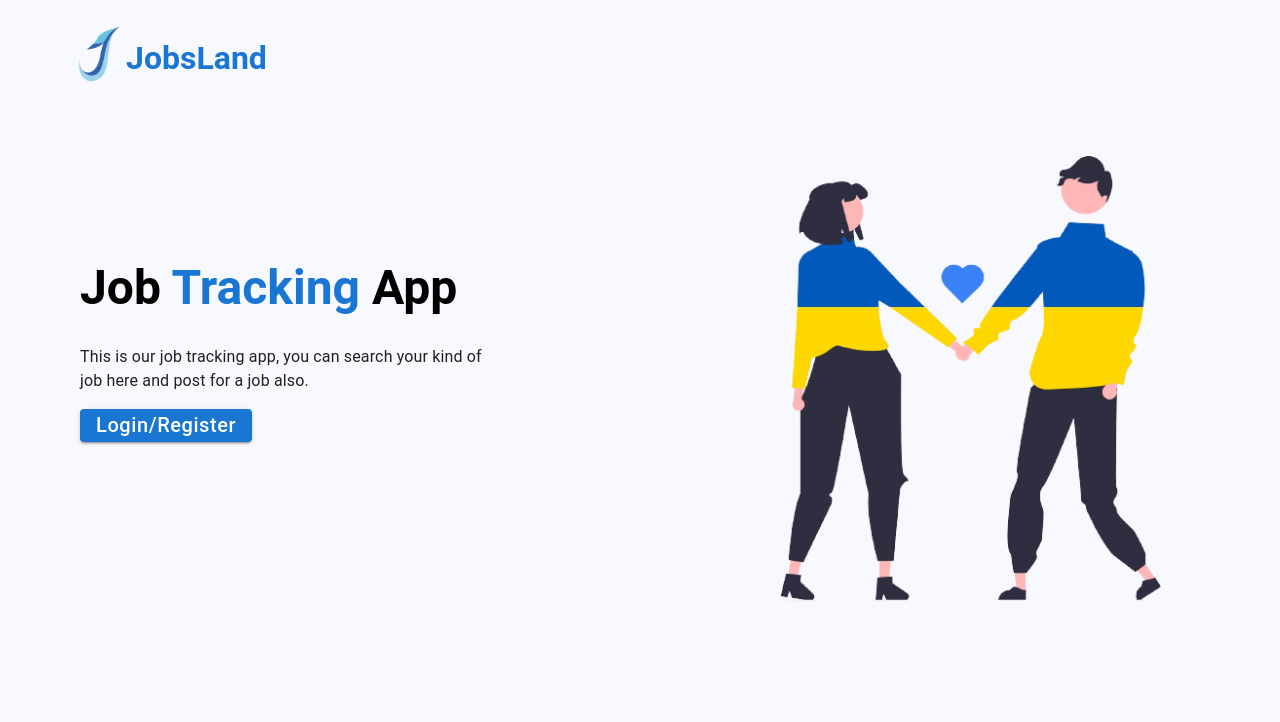
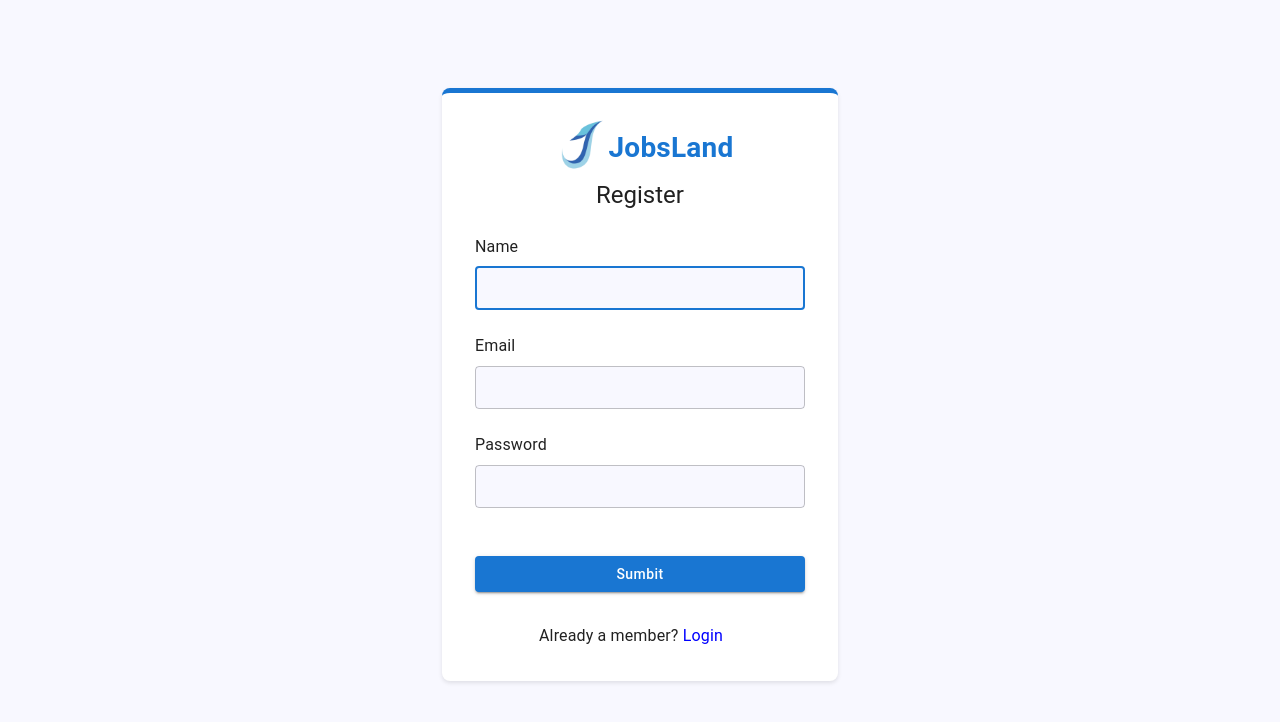
Before and after one commit to uzairmirza90/react-js-jobs, a React (Create React App) app: page /Register in a window 1280 px wide. Shown: the top 722 px of the page. Built offline with nearby package versions, Linux system fonts and the light colour scheme.

Commit message:
i have added landing page, login and register components and add functionalities. i dont know how to make a seperate branch for regiter component but in this branch i have updated all

```diff
--- a/package.json
+++ b/package.json
@@ -11,6 +11,7 @@
     "@testing-library/user-event": "^13.5.0",
     "react": "^18.2.0",
     "react-dom": "^18.2.0",
+    "react-router-dom": "^6.12.1",
     "react-scripts": "5.0.1",
     "web-vitals": "^2.1.4"
   },
--- a/src/App.js
+++ b/src/App.js
@@ -1,12 +1,18 @@
 import "./App.css";
-import Login from "./components/SignIn/Login";
+import Login from "./components/Login/Login";
+import { BrowserRouter, Route, Routes } from "react-router-dom";
+import Register from "./components/Register/Register";
 import LandingPage from "./views/LandingPage/landingPage";
-function app() {
+function App() {
   return (
-    <div>
-      <LandingPage />
-    </div>
+    <BrowserRouter>
+      <Routes>
+        <Route path="/" element={<LandingPage />} />
+        <Route path="/Login" element={<Login />} />
+        <Route path="/Register" element={<Register />} />
+      </Routes>
+    </BrowserRouter>
   );
 }
 
-export default app;
+export default App;
--- a/src/components/SignIn/Login.js
+++ b/src/components/Login/Login.js
@@ -11,7 +11,7 @@ import { createTheme, ThemeProvider } from "@mui/material/styles";
 import logoImage from "../../assets/logo.jpg";
 import { useState } from "react";
 
-import { Link } from "@mui/material";
+import { Link } from "react-router-dom";
 
 // TODO remove, this demo shouldn't need to reset the theme.
 
@@ -30,15 +30,7 @@ export default function SignIn() {
   const [isValidPass, setIsValidPass] = useState(false);
   const [isWrongEmail, setIsWrongEmail] = useState(false);
   const [isWrongPass, setIsWrongPass] = useState(false);
-  const [nameChange, setNameChange] = useState("");
-  const [isNameValid, setIsNameValid] = useState(false);
-  const [isWrongName, setIsWrongName] = useState(false);
-  const [isNotMember, setIsNotMember] = useState(false);
 
-  const nameChangeHandler = (event) => {
-    setNameChange(event.target.value);
-    setIsWrongName(false);
-  };
   const emailHandler = function (event) {
     setEmail(event.target.value);
     setIsWrongEmail(false);
@@ -47,16 +39,11 @@ export default function SignIn() {
     setPassword(event.target.value);
     setIsWrongPass(false);
   };
-  const registerHandler = (e) => {
-    e.preventDefault();
-    setIsNotMember((prevState) => !prevState);
-  };
 
   const handleSubmit = (event) => {
     event.preventDefault();
     setIsWrongEmail(true);
     setIsWrongPass(true);
-    setIsWrongName(true);
 
     const isEmailValid =
       /^[^A-Z]*$/.test(email.trim()) &&
@@ -68,7 +55,6 @@ export default function SignIn() {
       /[A-Z]/.test(password) &&
       /[!@#$%^&*]/.test(password);
 
-    setIsNameValid(nameChange.trim().length > 0);
     setIsValidEmail(isEmailValid);
     setIsValidPass(isPassValid);
     console.log(email, password);
@@ -120,7 +106,7 @@ export default function SignIn() {
             variant="h5"
             sx={{ mb: 2, fontWeight: "normal" }}
           >
-            {isNotMember ? "Register" : "Login"}
+            Login
           </Typography>
           <Box
             component="form"
@@ -128,43 +114,12 @@ export default function SignIn() {
             noValidate
             sx={{ mt: 1 }}
           >
-            {isNotMember && (
-              <Box>
-                <Typography variant="p">Name</Typography>
-                <TextField
-                  margin="normal"
-                  required
-                  fullWidth
-                  id="name"
-                  name="name"
-                  autoComplete="name"
-                  onChange={nameChangeHandler}
-                  error={!isNameValid && isWrongName}
-                  helperText={
-                    !isNameValid && isWrongName ? "please enter you name" : ""
-                  }
-                  sx={{
-                    mt: 1,
-                    mb: 3,
-                    "& .MuiInputBase-input": {
-                      height: "10px",
-                    },
-                  }}
-                  InputProps={{
-                    sx: {
-                      backgroundColor: "#f8f8ff",
-                    },
-                  }}
-                />
-              </Box>
-            )}
             <Typography variant="p">Email</Typography>
             <TextField
               margin="normal"
               required
               fullWidth
               id="email"
-              // label="Email Address"
               name="email"
               autoComplete="email"
               autoFocus
@@ -235,9 +190,13 @@ export default function SignIn() {
               Sumbit
             </Button>
             <Typography variant="p" sx={{ ml: 8 }}>
-              {isNotMember ? "Already a member? " : "Not a member yet? "}
-              <Link href="/register" underline="none" onClick={registerHandler}>
-                {isNotMember ? "Login" : "Register"}
+              Not a member yet?
+              <Link
+                to="/Register"
+                style={{ textDecoration: "none", color: "blue" }}
+              >
+                {" "}
+                Register
               </Link>
             </Typography>
           </Box>
--- /dev/null
+++ b/src/components/Register/Register.js
@@ -0,0 +1,245 @@
+import * as React from "react";
+
+import Button from "@mui/material/Button";
+import CssBaseline from "@mui/material/CssBaseline";
+import TextField from "@mui/material/TextField";
+
+import Box from "@mui/material/Box";
+import Typography from "@mui/material/Typography";
+import Container from "@mui/material/Container";
+import { createTheme, ThemeProvider } from "@mui/material/styles";
+import logoImage from "../../assets/logo.jpg";
+import { useState } from "react";
+
+import { Link } from "react-router-dom";
+
+// TODO remove, this demo shouldn't need to reset the theme.
+
+const defaultTheme = createTheme({
+  palette: {
+    background: {
+      default: "#f8f8ff",
+    },
+  },
+});
+
+export default function SignIn() {
+  const [email, setEmail] = useState("");
+  const [password, setPassword] = useState("");
+  const [isValidEmail, setIsValidEmail] = useState(false);
+  const [isValidPass, setIsValidPass] = useState(false);
+  const [isWrongEmail, setIsWrongEmail] = useState(false);
+  const [isWrongPass, setIsWrongPass] = useState(false);
+  const [nameChange, setNameChange] = useState("");
+  const [isNameValid, setIsNameValid] = useState(false);
+  const [isWrongName, setIsWrongName] = useState(false);
+
+  const nameChangeHandler = (event) => {
+    setNameChange(event.target.value);
+    setIsWrongName(false);
+  };
+  const emailHandler = function (event) {
+    setEmail(event.target.value);
+    setIsWrongEmail(false);
+  };
+  const passHandler = (event) => {
+    setPassword(event.target.value);
+    setIsWrongPass(false);
+  };
+
+  const handleSubmit = (event) => {
+    event.preventDefault();
+    setIsWrongEmail(true);
+    setIsWrongPass(true);
+    setIsWrongName(true);
+
+    const isEmailValid =
+      /^[^A-Z]*$/.test(email.trim()) &&
+      email.trim().includes("@") &&
+      email.length !== 0;
+
+    const isPassValid =
+      password.length > 6 &&
+      /[A-Z]/.test(password) &&
+      /[!@#$%^&*]/.test(password);
+
+    setIsNameValid(nameChange.trim().length > 0);
+    setIsValidEmail(isEmailValid);
+    setIsValidPass(isPassValid);
+    console.log(email, password);
+  };
+
+  return (
+    <ThemeProvider theme={defaultTheme}>
+      <Container component="main" maxWidth="xs">
+        <CssBaseline />
+        <Box
+          sx={{
+            marginTop: 11,
+            display: "flex",
+            flexDirection: "column",
+            alignItems: "center",
+            backgroundColor: "#ffffff",
+            padding: "33px",
+            borderRadius: "8px",
+            boxShadow: "0px 2px 4px rgba(0, 0, 0, 0.1)",
+            borderTop: "5px solid #1976d2",
+            // height: 520,
+            transition: "box-shadow 0.3s ease",
+            "&:hover": {
+              boxShadow: "0px 4px 8px rgba(0, 0, 0, 0.2)",
+            },
+          }}
+        >
+          <Box
+            sx={{
+              marginTop: -1,
+              display: "flex",
+              alignItems: "center",
+              mb: 1,
+            }}
+          >
+            <img src={logoImage} alt="Avatar" width={70} />
+
+            <Typography
+              component="h1"
+              variant="h4"
+              color="primary"
+              sx={{ fontWeight: "bold", fontSize: "28px", mt: 1, ml: -1 }}
+            >
+              JobsLand
+            </Typography>
+          </Box>
+          <Typography
+            component="h1"
+            variant="h5"
+            sx={{ mb: 2, fontWeight: "normal" }}
+          >
+            Register
+          </Typography>
+          <Box
+            component="form"
+            onSubmit={handleSubmit}
+            noValidate
+            sx={{ mt: 1 }}
+          >
+            <Box>
+              <Typography variant="p">Name</Typography>
+              <TextField
+                margin="normal"
+                required
+                fullWidth
+                autoFocus
+                id="name"
+                name="name"
+                autoComplete="name"
+                onChange={nameChangeHandler}
+                error={!isNameValid && isWrongName}
+                helperText={
+                  !isNameValid && isWrongName ? "please enter you name" : ""
+                }
+                sx={{
+                  mt: 1,
+                  mb: 3,
+                  "& .MuiInputBase-input": {
+                    height: "10px",
+                  },
+                }}
+                InputProps={{
+                  sx: {
+                    backgroundColor: "#f8f8ff",
+                  },
+                }}
+              />
+            </Box>
+
+            <Typography variant="p">Email</Typography>
+            <TextField
+              margin="normal"
+              required
+              fullWidth
+              id="email"
+              name="email"
+              autoComplete="email"
+              onChange={emailHandler}
+              error={!isValidEmail && isWrongEmail}
+              helperText={
+                isWrongEmail
+                  ? !isValidEmail
+                    ? email === ""
+                      ? "enter your email"
+                      : "Invalid Email"
+                    : ""
+                  : ""
+              }
+              sx={{
+                mt: 1,
+                mb: 3,
+                "& .MuiInputBase-input": {
+                  height: "10px",
+                },
+              }}
+              InputProps={{
+                sx: {
+                  backgroundColor: "#f8f8ff",
+                },
+              }}
+            />
+            <Typography variant="p">Password</Typography>
+            <TextField
+              margin="normal"
+              required
+              fullWidth
+              name="password"
+              // label="Password"
+              type="password"
+              id="password"
+              autoComplete="current-password"
+              onChange={passHandler}
+              error={!isValidPass && isWrongPass}
+              helperText={
+                isWrongPass
+                  ? !isValidPass
+                    ? password === ""
+                      ? "enter your password"
+                      : "password must be greater than 6 digits and must include one capital and special character"
+                    : ""
+                  : ""
+              }
+              sx={{
+                mt: 1,
+                "& .MuiInputBase-input": {
+                  height: "10px",
+                },
+              }}
+              InputProps={{
+                sx: {
+                  backgroundColor: "#f8f8ff",
+                },
+              }}
+            />
+
+            <Button
+              type="submit"
+              fullWidth
+              variant="contained"
+              sx={{ mt: 5, mb: 4, textTransform: "none" }}
+            >
+              Sumbit
+            </Button>
+            <Typography variant="p" sx={{ ml: 8 }}>
+              Already a member?
+              <Link
+                to="/Login"
+                style={{ textDecoration: "none", color: "blue" }}
+              >
+                {" "}
+                Login
+              </Link>
+            </Typography>
+          </Box>
+        </Box>
+      </Container>
+    </ThemeProvider>
+  );
+}
--- a/src/views/LandingPage/landingPage.js
+++ b/src/views/LandingPage/landingPage.js
@@ -4,10 +4,12 @@ import Box from "@mui/material/Box";
 import Typography from "@mui/material/Typography";
 import Container from "@mui/material/Container";
 import { createTheme, ThemeProvider } from "@mui/material/styles";
-import { useState } from "react";
-import { CssBaseline, Link } from "@mui/material";
+import { CssBaseline, Grid } from "@mui/material";
 import logoImage from "../../assets/logo.jpg";
 import landingImage from "../../assets/landingImage.jpg";
+import useMediaQuery from "@mui/material/useMediaQuery";
+
+import { Link } from "react-router-dom";
 
 const defaultTheme = createTheme({
   palette: {
@@ -17,7 +19,9 @@ const defaultTheme = createTheme({
   },
 });
 
-const landingPage = function () {
+const LandingPage = function () {
+  const isSmallScreen = useMediaQuery("(max-width:920px)");
+
   return (
     <ThemeProvider theme={defaultTheme}>
       <Container component="main" maxWidth="lg">
@@ -30,6 +34,8 @@ const landingPage = function () {
             flexDirection: "column",
           }}
         >
+          <Grid container spacing={2}>
+            <Grid item xs={12} md={6}>
               <Box sx={{ display: "flex", alignItems: "flex-start" }}>
                 <img src={logoImage} alt="Avatar" width={70} height={60} />
                 <Typography
@@ -42,7 +48,11 @@ const landingPage = function () {
                 </Typography>
               </Box>
               <Box
-            sx={{ ml: 2, mt: 22, display: "flex", alignItems: "flex-start" }}
+                sx={{
+                  mt: 22,
+                  display: "flex",
+                  alignItems: "flex-start",
+                }}
               >
                 <Typography
                   variant="h3"
@@ -58,29 +68,52 @@ const landingPage = function () {
                   <span style={{ color: "black" }}> App </span>
                 </Typography>
               </Box>
-          <Box sx={{ ml: 80, mt: -20 }}>
-            <img src={landingImage} alt="landingImage" width={530} />
+              <Box
+                sx={{
+                  mt: 2.5,
+                  display: "flex",
+                  alignItems: "flex-start",
+                }}
+              >
+                <Typography variant="p">
+                  This is our job tracking app, you can search for your kind of
+                  job here and post for a job as well.
+                </Typography>
               </Box>
               <Box
-            sx={{ mt: -33, ml: 2, display: "flex", alignItems: "flex-start" }}
+                sx={{
+                  mt: 2.5,
+                  display: "flex",
+                  alignItems: "flex-start",
+                }}
               >
-            <Typography variant="p">
-              This is our job tracking app, you can search your kind of
-              <br /> job here and post for a job also.
-            </Typography>
-          </Box>
-          <Box sx={{ mt: 2, ml: 2, display: "flex", alignItems: "flex-start" }}>
+                <Link to="/Login">
                   <Button
                     variant="contained"
                     color="primary"
-              sx={{ textTransform: "none", fontSize: "20px", height: "33px" }}
+                    sx={{
+                      textTransform: "none",
+                      fontSize: "20px",
+                      height: "33px",
+                    }}
                   >
                     Login/Register
                   </Button>
+                </Link>
               </Box>
+            </Grid>
+            {!isSmallScreen && (
+              <Grid item xs={12} md={6}>
+                <Box sx={{ textAlign: "center", mt: 14 }}>
+                  <img src={landingImage} alt="landingImage" width={520} />
+                </Box>
+              </Grid>
+            )}
+          </Grid>
         </Box>
       </Container>
     </ThemeProvider>
   );
 };
-export default landingPage;
+
+export default LandingPage;
```
Also changed, not shown: 1 other file (tests, documents, lock files or other folders). Lines whose indentation alone changed are shown as unchanged.
